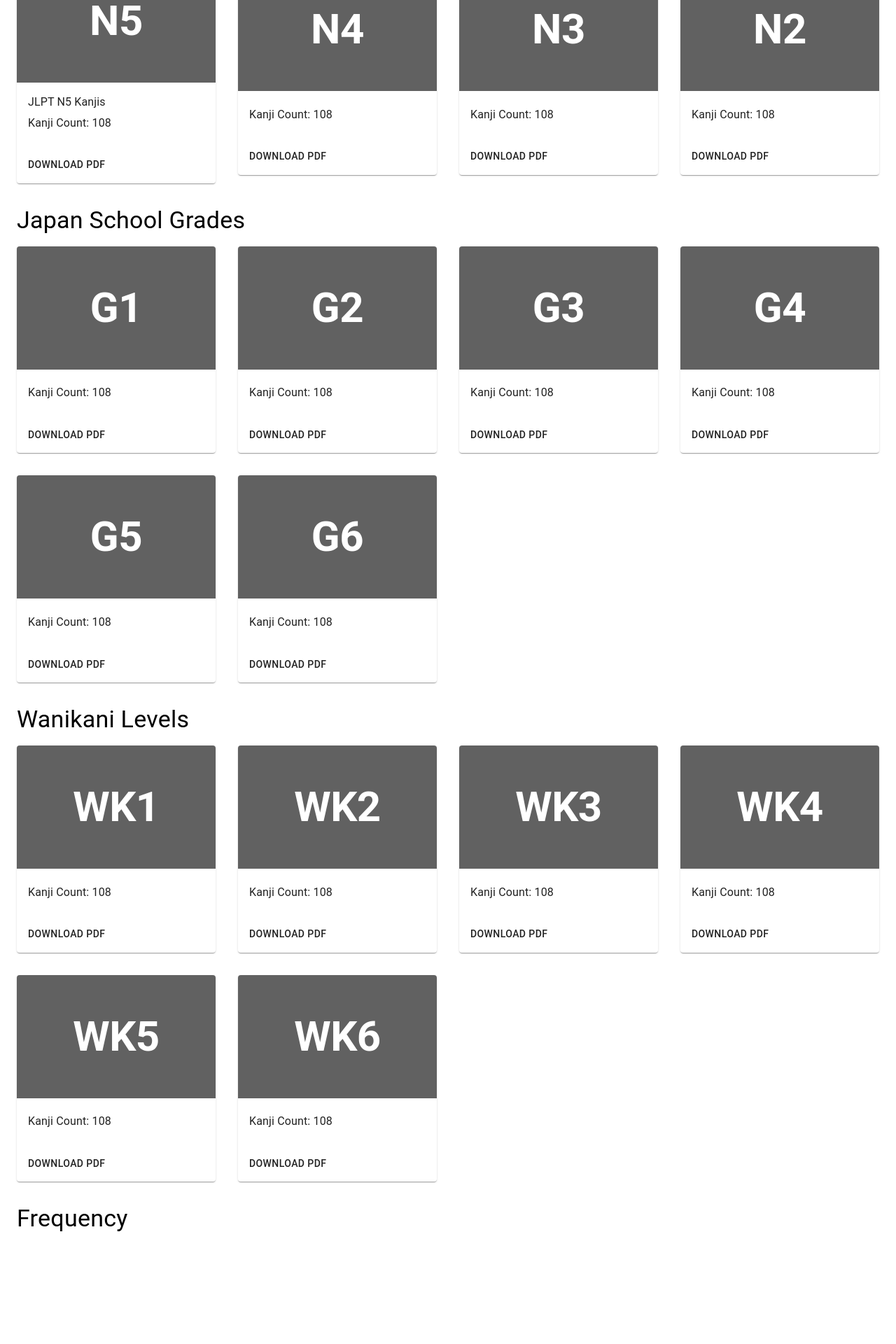
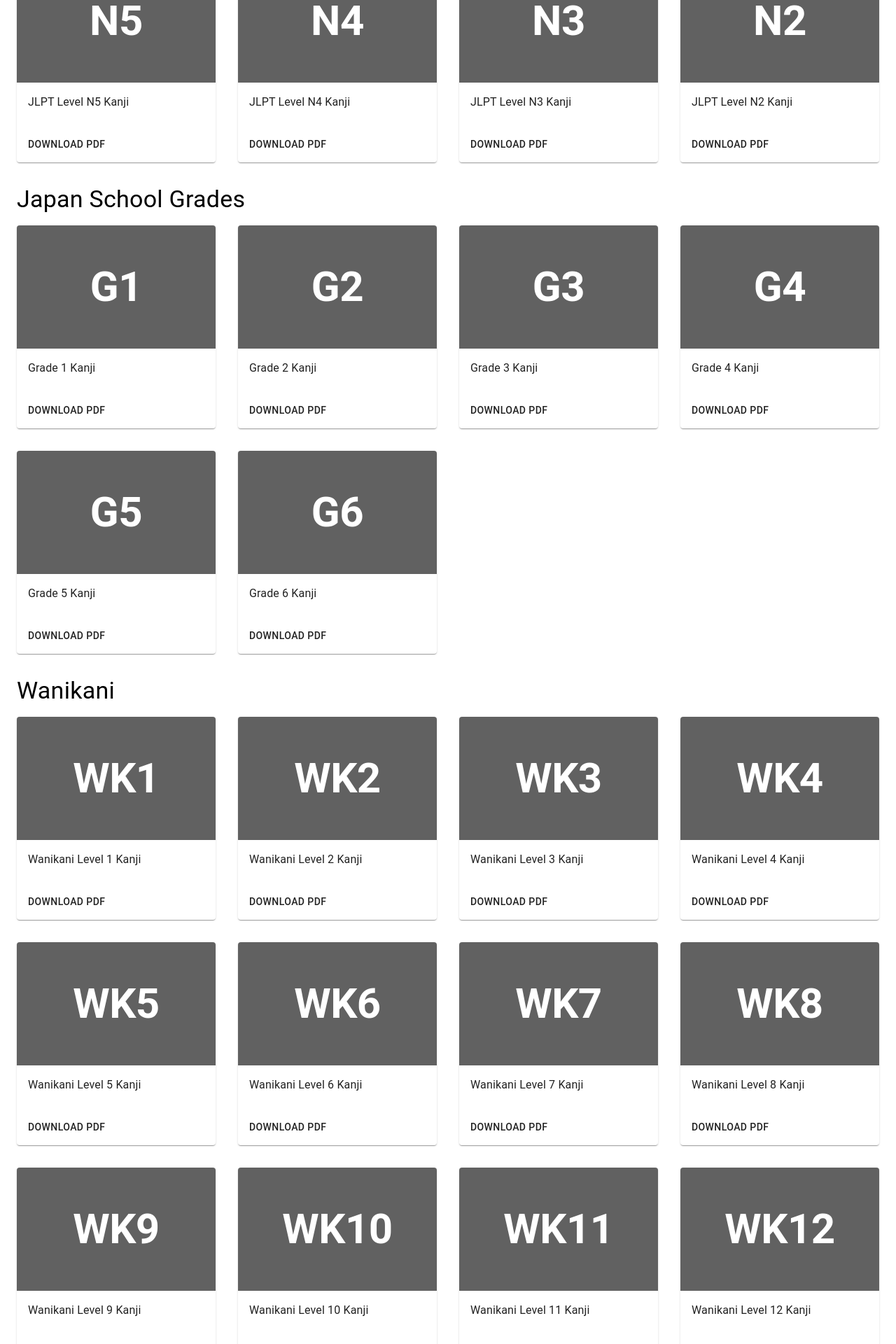
Before and after one commit to rionlabs/kanji.sh, a React (Create React App) app: page / in a window 1280 px wide. Shown: the part 300-2220 px from the top of the page at 70% size. Before the commit the page ends 2062 px from the top, so only its background shows below. Built offline with nearby package versions, Linux system fonts and the light colour scheme; the HTML template or start-up script is replaced by a standard one.

Commit message:
:page_facing_up: Generates metadata and shows in UI

```diff
--- a/src/App.tsx
+++ b/src/App.tsx
@@ -1,10 +1,8 @@
 import React from 'react';
 import './App.css';
 import Header from "./components/Header";
-import FileGroup, {GroupData} from "./components/FileGroup";
+import FileGroup from "./components/FileGroup";
 import {data} from "./Metadata";
-
-
 
 function App() {
     return (
--- a/src/Metadata.ts
+++ b/src/Metadata.ts
@@ -1,103 +1,64 @@
-import {GroupData} from "./components/FileGroup";
+export type GroupData = {
+    heading: String,
+    files: Array<FileData>
+}
 
-export const data: Array<GroupData> = [
-    {
-        heading: "JLPT",
-        files: [
-            {
-                title: "N5",
-                description: "JLPT N5 Kanjis",
-                kanjiCount: 108
-            },
-            {
-                title: "N4",
-                description: "",
-                kanjiCount: 108
-            },
-            {
-                title: "N3",
-                description: "",
-                kanjiCount: 108
-            },
-            {
-                title: "N2",
-                description: "",
-                kanjiCount: 108
-            }
-        ]
-    },
-    {
-        heading: "Japan School Grades",
-        files: [
-            {
-                title: "G1",
-                description: "",
-                kanjiCount: 108
-            },
-            {
-                title: "G2",
-                description: "",
-                kanjiCount: 108
-            },
-            {
-                title: "G3",
-                description: "",
-                kanjiCount: 108
-            },
-            {
-                title: "G4",
-                description: "",
-                kanjiCount: 108
-            },
-            {
-                title: "G5",
-                description: "",
-                kanjiCount: 108
-            },
-            {
-                title: "G6",
-                description: "",
-                kanjiCount: 108
-            }
-        ]
-    },
-    {
-        heading: "Wanikani Levels",
-        files: [
-            {
-                title: "WK1",
-                description: "",
-                kanjiCount: 108
-            },
-            {
-                title: "WK2",
-                description: "",
-                kanjiCount: 108
-            },
-            {
-                title: "WK3",
-                description: "",
-                kanjiCount: 108
-            },
-            {
-                title: "WK4",
-                description: "",
-                kanjiCount: 108
-            },
-            {
-                title: "WK5",
-                description: "",
-                kanjiCount: 108
-            },
-            {
-                title: "WK6",
-                description: "",
-                kanjiCount: 108
-            }
-        ]
-    },
-    {
-        heading: "Frequency",
-        files: []
-    }
-]
+export type FileData = {
+    title: String
+    description: String
+    filePath: string
+}
+
+const pdfFileDirectory = "../generator/build/pdf"
+
+const gradesData: GroupData = {
+    heading: "Japan School Grades",
+    files: []
+};
+
+for (let i = 1; i <= 6; i++) {
+    gradesData.files.push({
+        title: `G${i}`,
+        description: `Grade ${i} Kanji`,
+        filePath: `${pdfFileDirectory}/grade/g${i}.pdf`
+    });
+}
+
+const JLPTData: GroupData = {
+    heading: "JLPT",
+    files: []
+};
+
+for (let i = 5; i >= 2; i--) {
+    JLPTData.files.push({
+        title: `N${i}`,
+        description: `JLPT Level N${i} Kanji`,
+        filePath: `${pdfFileDirectory}/jlpt/n${i}.pdf`
+    });
+}
+
+const wanikaniData: GroupData = {
+    heading: "Wanikani",
+    files: []
+};
+
+for (let i = 1; i <= 60; i++) {
+    wanikaniData.files.push({
+        title: `WK${i}`,
+        description: `Wanikani Level ${i} Kanji`,
+        filePath: `${pdfFileDirectory}/wanikani/${i}.pdf`
+    });
+}
+
+const frequencyData: GroupData = {
+    heading: "Frequency",
+    files: [
+        {
+            title: `F`,
+            description: `Kanji from frequency 1 to 1000`,
+            filePath: `${pdfFileDirectory}/frequency/all.pdf`
+        }
+    ]
+};
+
+export const data: Array<GroupData> = [JLPTData, gradesData, wanikaniData, frequencyData];
--- a/src/components/FileCard.tsx
+++ b/src/components/FileCard.tsx
@@ -6,12 +6,7 @@ import CardActions from "@material-ui/core/CardActions";
 import makeStyles from "@material-ui/core/styles/makeStyles";
 import CardMedia from "@material-ui/core/CardMedia";
 import Typography from "@material-ui/core/Typography";
-
-export type FileData = {
-    title: String
-    description: String
-    kanjiCount: number
-}
+import {FileData} from "../Metadata";
 
 const useStyles = makeStyles((theme) => ({
     root: {
@@ -48,9 +43,6 @@ export default function FileCard(fileData: FileData) {
                 <Typography gutterBottom variant="body1">
                     {fileData.description}
                 </Typography>
-                <Typography gutterBottom variant="body1">
-                    Kanji Count: {fileData.kanjiCount}
-                </Typography>
             </CardContent>
             <CardActions>
                 <Button className={classes.downloadButton}>Download PDF</Button>
--- a/src/components/FileGroup.tsx
+++ b/src/components/FileGroup.tsx
@@ -3,12 +3,8 @@ import makeStyles from "@material-ui/core/styles/makeStyles";
 import Grid from "@material-ui/core/Grid";
 import Typography from "@material-ui/core/Typography";
 import {Container} from "@material-ui/core";
-import FileCard, {FileData} from "./FileCard";
-
-export type GroupData = {
-    heading: String,
-    files: Array<FileData>
-}
+import {GroupData} from "../Metadata";
+import FileCard from "./FileCard";
 
 const useStyles = makeStyles((theme) => ({
     root: {},
@@ -44,7 +40,7 @@ export default function FileGroup(groupData: GroupData) {
                             <FileCard
                                 title={fileData.title}
                                 description={fileData.description}
-                                kanjiCount={fileData.kanjiCount}/>
+                                filePath={fileData.filePath}/>
                         </Grid>
                     ))
                 }
```
